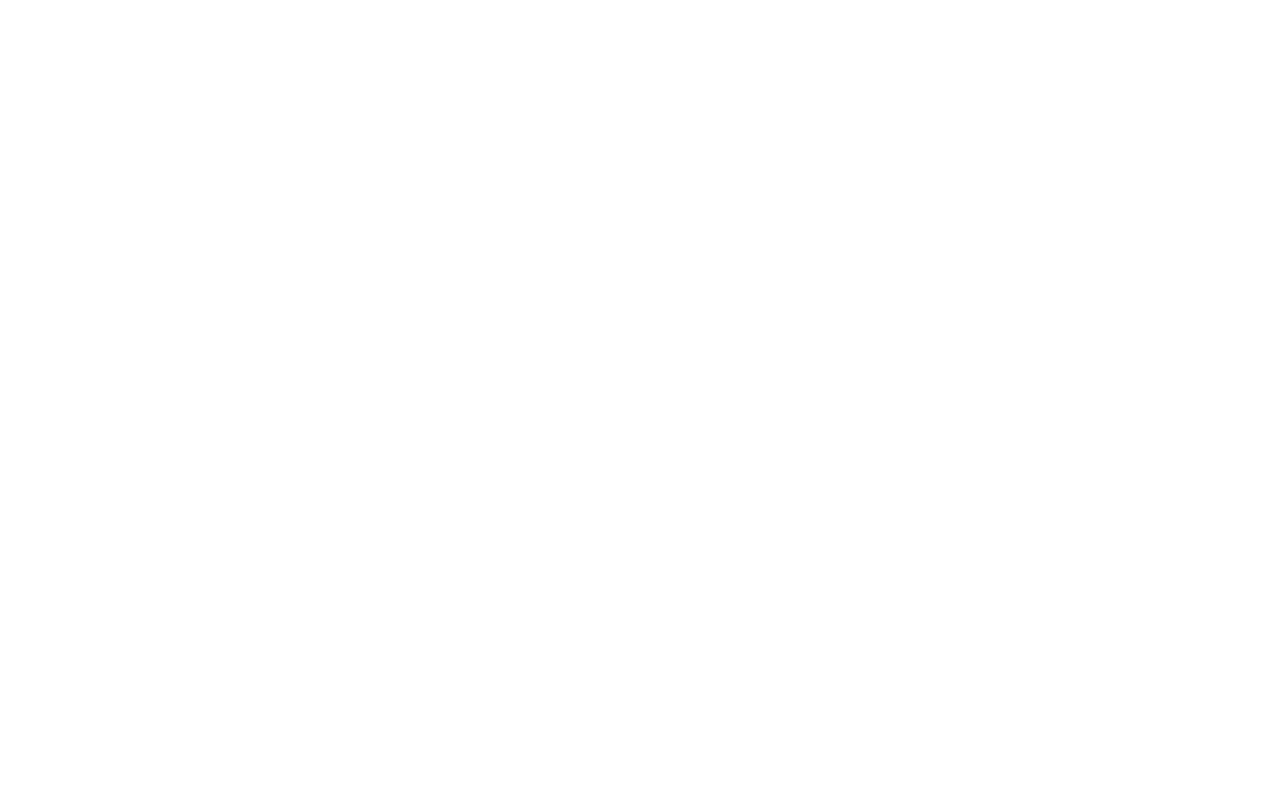
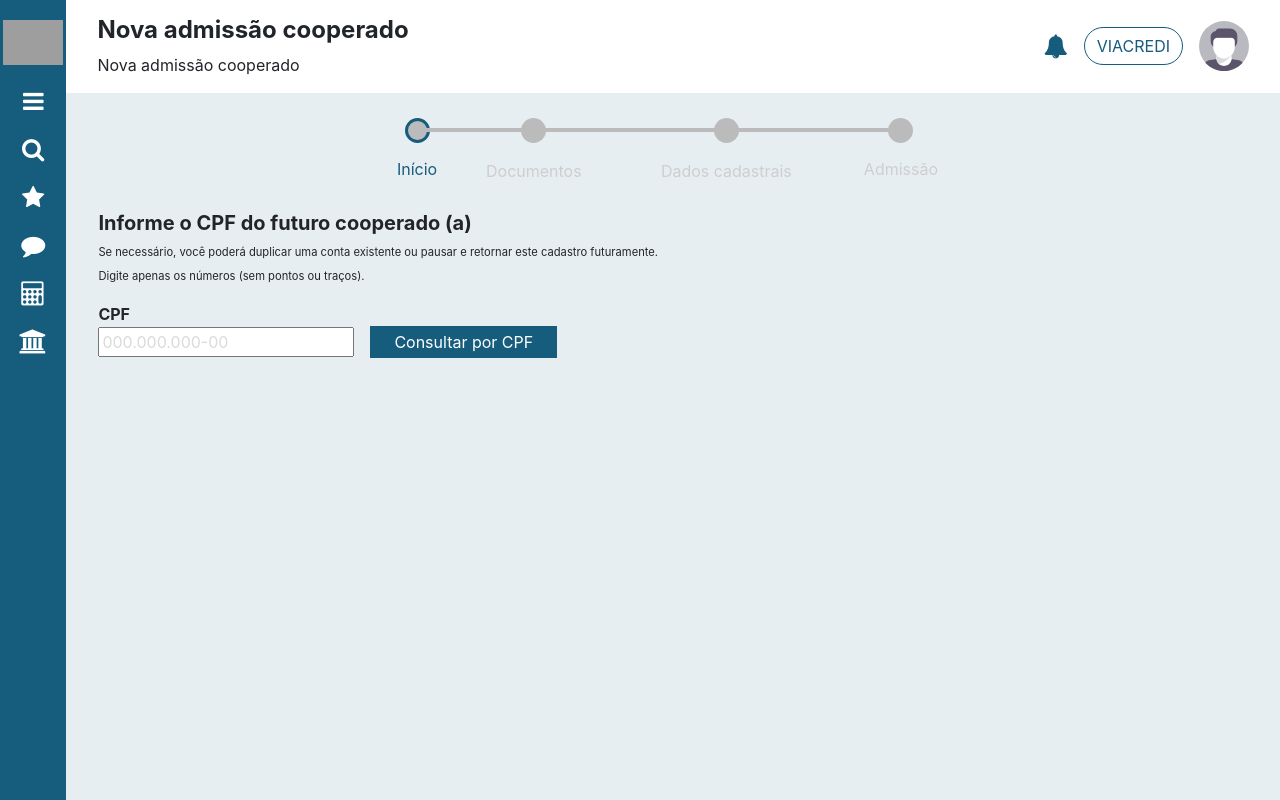
Before and after one commit to lukassilveira/ailos-teste, an Angular app: page /cpf in a window 1280 px wide. Before the commit this address led to /. Built offline with nearby package versions, Linux system fonts and the light colour scheme; grey boxes are pictures that could not be loaded.

Commit message:
saving progress

```diff
--- a/src/app/app-routing.module.ts
+++ b/src/app/app-routing.module.ts
@@ -6,6 +6,11 @@ const routes: Routes = [
   {
     path: '',
     pathMatch: 'full',
+    redirectTo: 'cpf'
+  },
+  {
+    path: 'cpf',
+    loadChildren: () => import('src/app/cpf-consulting/cpf-consulting.module').then((m) => m.CpfConsultingModule),
     component: CpfConsultingComponent
   }
 ];
--- a/src/app/cpf-consulting/cpf-consulting.component.css
+++ b/src/app/cpf-consulting/cpf-consulting.component.css
@@ -2,6 +2,16 @@
   width: 100vw;
   height: 100vh;
   display: flex;
+}
+
+.second-container {
+  width: 100%;
+}
+
+.third-container {
+  background-color: #e7eef1;
+  width: 100%;
+  height: 100%;
 }
 
 aside {
@@ -23,12 +33,104 @@ i {
   color: #165c7d;
 }
 
-.user-buttons {
-    height: 5vh;
-}
-
 .header {
   padding: 1em;
   width: 100%;
   height: auto;
 }
+
+.steps > span {
+  margin-left: 1em;
+}
+
+.dot {
+  height: 25px;
+  width: 25px;
+  background-color: #bbb;
+  border-radius: 50%;
+  display: inline-block;
+}
+
+td {
+  text-align: center;
+}
+
+hr {
+  border: 2px solid #bbb;
+  background-color: #bbb;
+}
+
+.dot-selected {
+  height: 25px;
+  width: 25px;
+  background-color: #bbb;
+  border-radius: 50%;
+  border: 3px solid #165c7d;
+  display: inline-block;
+  z-index: 100;
+}
+
+.selected-step {
+  color: #165c7d;
+}
+
+.not-selected {
+  color: #cecece;
+}
+
+.hr-right {
+  position: relative;
+  width: 51%;
+  left: 50%;
+  top: -27px;
+  margin: 0 !important;
+  z-index: 1;
+}
+
+.hr-right-only {
+  position: relative;
+  width: 51%;
+  left: 50%;
+  top: -25px;
+  margin: 0 !important;
+  z-index: 1;
+}
+
+.hr-left {
+  position: relative;
+  width: 50%;
+  top: -25px;
+  margin: 0 !important;
+  z-index: 1;
+}
+
+.hr-left-but-right {
+  position: relative;
+  width: 50%;
+  top: -23px;
+  margin: 0 !important;
+  z-index: 1;
+}
+
+.info-container {
+  padding-left: 2em;
+}
+
+.header-info {
+  font-size: 1.25em;
+  font-weight: bold;
+}
+
+.info-text {
+  font-size: 0.7em;
+}
+
+::placeholder {
+  color: #cecece;
+  opacity: 0.75; /* Firefox */
+}
+
+.btn-primary {
+    background-color: #165c7d;
+    border: none;
+}
--- a/src/app/cpf-consulting/cpf-consulting.component.html
+++ b/src/app/cpf-consulting/cpf-consulting.component.html
@@ -1,32 +1,82 @@
 <div class="main-container">
+  <!-- extrair para componente -->
   <aside class="d-flex flex-column align-items-center">
     <div class="aside-container my-auto d-flex flex-column align-items-center">
-      <img src="assets/logo.png" />
-      <i class="fa fa-bars mt-3" aria-hidden="true"> </i>
-      <i class="fa fa-search mt-3" aria-hidden="true"> </i>
-      <i class="fa fa-star mt-3" aria-hidden="true"> </i>
-      <i class="fa fa-comment mt-3" aria-hidden="true"> </i>
-      <i class="fa fa-calculator mt-3" aria-hidden="true"> </i>
-      <i class="fa fa-bank mt-3" aria-hidden="true"> </i>
+      <img src="assets/logo.png" widtd="45px" height="45px" />
+      <i class="fa fa-bars mt-4" aria-hidden="true"> </i>
+      <i class="fa fa-search mt-4" aria-hidden="true"> </i>
+      <i class="fa fa-star mt-4" aria-hidden="true"> </i>
+      <i class="fa fa-comment mt-4" aria-hidden="true"> </i>
+      <i class="fa fa-calculator mt-4" aria-hidden="true"> </i>
+      <i class="fa fa-bank mt-4" aria-hidden="true"> </i>
     </div>
   </aside>
+  <!--  -->
+  <div class="second-container d-flex flex-column">
     <div class="header d-flex">
-    <div class="col-8 titles">
+      <div class="col-8">
         <h4 class="font-weight-bold">Nova admissão cooperado</h4>
         <!-- possivelmente adicionar um componente de breadcrumb -->
         <span class="my-breadcrumb"> Nova admissão cooperado </span>
       </div>
-    <div
-      class="col-4 d-flex user-buttons align-items-center justify-content-end"
-    >
+      <div class="col-4 d-flex align-items-center justify-content-end">
         <i class="fa fa-bell mr-3" aria-hidden="true"> </i>
         <button class="btn btn-pill">VIACREDI</button>
-      <img
-        src="assets/avatar.svg"
-        width="50px"
-        height="50px"
-        class="ml-3"
-      />
+        <img src="assets/avatar.svg" widtd="50px" height="50px" class="ml-3" />
+      </div>
+    </div>
+    <div class="third-container">
+      <div class="p-4">
+        <table class="justify-content-around w-50 mx-auto">
+          <tr>
+            <td><span class="dot-selected"></span></td>
+            <td><span class="dot"></span></td>
+            <td><span class="dot"></span></td>
+            <td><span class="dot"></span></td>
+          </tr>
+          <tr>
+            <td>
+              <hr class="hr-right-only" />
+              <span class="selected-step"> Início </span>
+            </td>
+            <td>
+              <hr class="hr-left-but-right" />
+              <hr class="hr-right" />
+              <span class="not-selected"> Documentos </span>
+            </td>
+            <td>
+              <hr class="hr-left-but-right" />
+              <hr class="hr-right" />
+              <span class="not-selected"> Dados cadastrais </span>
+            </td>
+            <td>
+              <hr class="hr-left" />
+              <span class="not-selected"> Admissão </span>
+            </td>
+          </tr>
+        </table>
+      </div>
+      <div class="col-8 info-container">
+        <span class="header-info">Informe o CPF do futuro cooperado (a)</span>
+        <br />
+        <span class="info-text"
+          >Se necessário, você poderá duplicar uma conta existente ou pausar e
+          retornar este cadastro futuramente.</span
+        >
+        <br />
+        <span class="info-text"
+          >Digite apenas os números (sem pontos ou traços).</span
+        >
+      </div>
+      <div class="cpf-input-container mt-3 info-container">
+        <span class="font-weight-bold">CPF</span><br />
+        <form (ngSubmit)="onSubmitCPF()" #cpfForm="ngForm">
+            <input type="text" placeholder="000.000.000-00" required/>
+            <button type="submit" class="btn-primary ml-3 py-1 px-4">Consultar por CPF</button>
+        </form>
+        <form (ngSubmit)="onSubmitCPF()" #form="ngForm">
+        </form>
       </div>
     </div>
   </div>
+</div>
--- a/src/app/cpf-consulting/cpf-consulting.component.ts
+++ b/src/app/cpf-consulting/cpf-consulting.component.ts
@@ -1,4 +1,5 @@
 import { Component, OnInit } from '@angular/core';
+import { Validators } from '@angular/forms';
 
 @Component({
   selector: 'app-cpf-consulting',
@@ -7,9 +8,14 @@ import { Component, OnInit } from '@angular/core';
 })
 export class CpfConsultingComponent implements OnInit {
 
-  constructor() { }
+  constructor(
+  ) { }
+
 
   ngOnInit(): void {
   }
 
+  onSubmitCPF() {
+
+  }
 }
--- a/src/app/cpf-consulting/cpf-consulting.module.ts
+++ b/src/app/cpf-consulting/cpf-consulting.module.ts
@@ -3,6 +3,7 @@ import { CommonModule } from '@angular/common';
 
 import { CpfConsultingRoutingModule } from './cpf-consulting-routing.module';
 import { CpfConsultingComponent } from './cpf-consulting.component';
+import { FormsModule } from '@angular/forms';
 
 
 @NgModule({
@@ -11,7 +12,8 @@ import { CpfConsultingComponent } from './cpf-consulting.component';
   ],
   imports: [
     CommonModule,
-    CpfConsultingRoutingModule
+    CpfConsultingRoutingModule,
+    FormsModule
   ]
 })
 export class CpfConsultingModule { }
```
Lines whose indentation alone changed are shown as unchanged.
